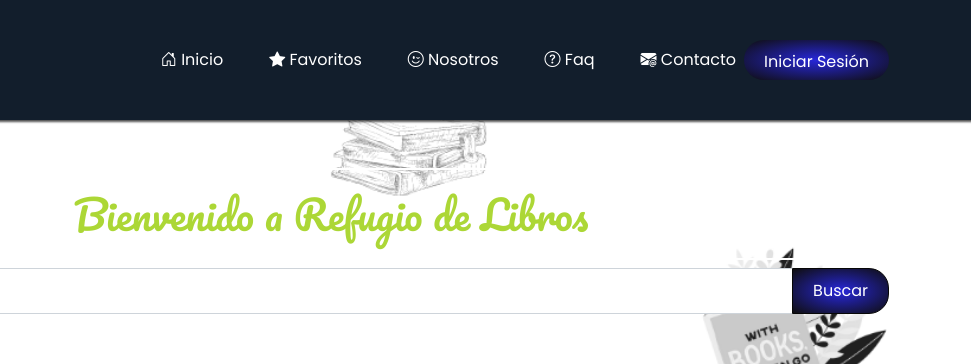
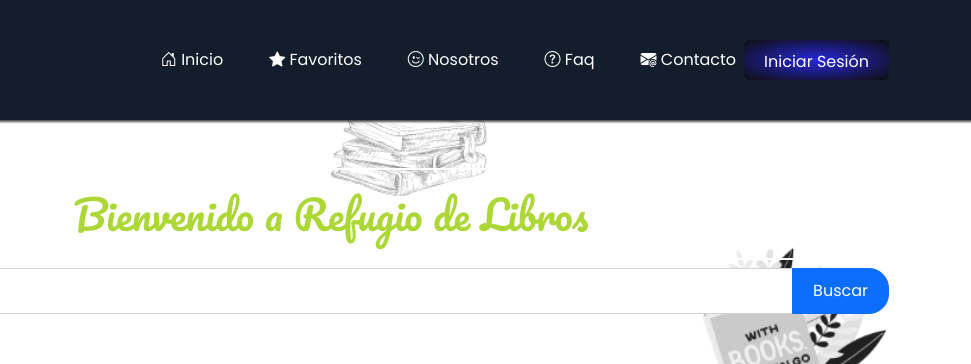
Before and after one commit to Javier-Pedernera/Codo_a_Codo_Java_Grupo5, a plain HTML site: page index.html in a window 1280 px wide. Shown: the top 364 px of the page, 309-1280 px from the left. Drawn offline with nearby package versions, Linux system fonts and the light colour scheme.

Commit message:
ultima revision los botones del index se habian modificado

```diff
--- a/index.html
+++ b/index.html
@@ -47,7 +47,7 @@
       </ul>
     </div>
     <div class="ml-auto">
-      <button class="btn btn-primary login-btn" onclick="window.location.href='./src/models/Loggin.html';">Iniciar Sesión</button>
+      <button class="btn btn-primary2 login-btn" onclick="window.location.href='./src/models/Loggin.html';">Iniciar Sesión</button>
     </div>
   </div>
 </nav>
--- a/src/styles/descripcion.css
+++ b/src/styles/descripcion.css
@@ -48,6 +48,12 @@ body, html {
 
 .navbar-nav .nav-link:hover {
   color: #b2d454 !important;
+}
+.btn-primary2 {
+  background-color: #000000;
+  border-color: #070707;
+  color: #fff;
+  background: radial-gradient(rgb(39, 39, 218),rgb(15, 14, 14));
 }
 .login-btn {
   height: 40px;
--- a/src/styles/styles.css
+++ b/src/styles/styles.css
@@ -156,6 +156,10 @@ body {
   box-shadow: 0 4px 6px rgba(0, 0, 0, 0.1);
   transform: translateY(-2px);
 }
+.btn-primary2:hover, .btn-log:hover, .btn-reg:hover {
+  box-shadow: 0 4px 6px rgba(0, 0, 0, 0.1);
+  transform: translateY(-2px);
+}
 
 .btn-primary,.btn-log, .btn-reg {
   padding: 10px 20px;
@@ -180,12 +184,14 @@ body {
   background: linear-gradient(to right, #337e31, #0d3109);
 }
 
-.btn-primary {
+.btn-primary2 {
   background-color: #000000;
   border-color: #070707;
   color: #fff;
   background: radial-gradient(rgb(39, 39, 218),rgb(15, 14, 14));
 }
+
+
 
 
 
```
Also changed, not shown: src/models/descripcion.html (+1 -1 lines).
